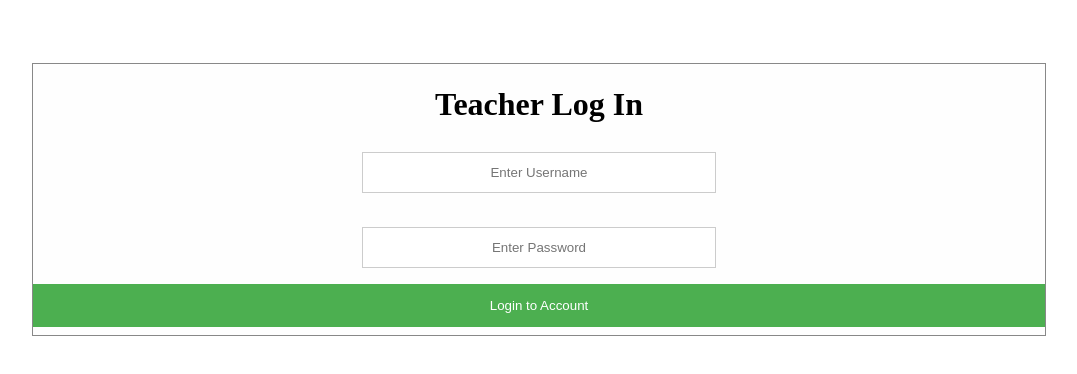
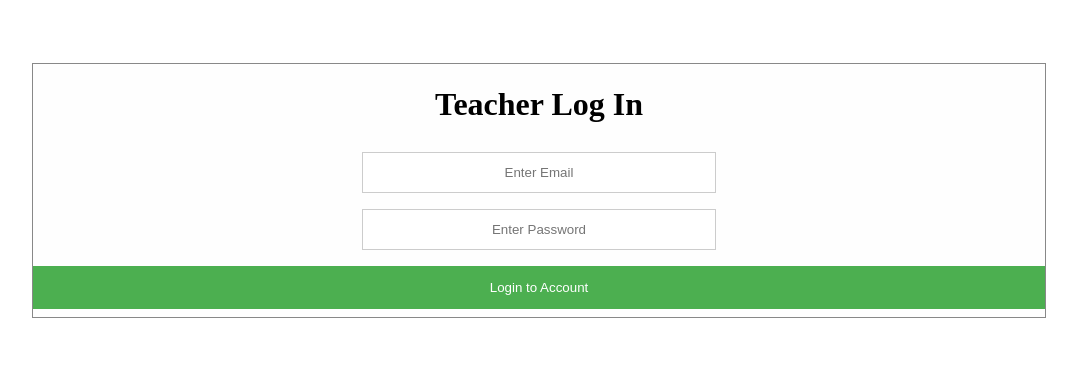
Before and after one commit to igokulganesh/R-WE, a plain HTML site: page tlogin.html in a window 1280 px wide. Shown: the whole page, without its empty margins (101-1178 px from the left). Drawn offline with Linux system fonts and the light colour scheme; some packages are replaced by stand-ins of ours; no server answers.

Commit message:
Update tlogin.html

```diff
--- a/tlogin.html
+++ b/tlogin.html
@@ -1,3 +1,4 @@
+<!DOCTYPE html>
 <html>
 
 <head>
@@ -8,12 +9,15 @@
 <body>
 
 <form class="modal-content animate" action="/action_page.php">
-	<h1><center>Teacher Log In</center></h1>
-	<div id="login_div" class="main-div">
-		<center> <input type="email" placeholder="Enter Username" id="email_field" required></center><br>
-		<center> <input type="password" placeholder="Enter Password" id="password_field" required></center>
-		<center><button onclick="login()">Login to Account</button></center>
-	</div>
+    <h1><center>Teacher Log In</center></h1>
+    <center>
+    <div id="login_div" class="main-div">
+      <input type="email" placeholder="Enter Email" id="email_field" /><br>
+      <input type="password" placeholder="Enter Password" id="password_field" /><br>
+
+      <button onclick="login()">Login to Account</button>
+      </center>
+    </div>
 </form>
 
 
```
